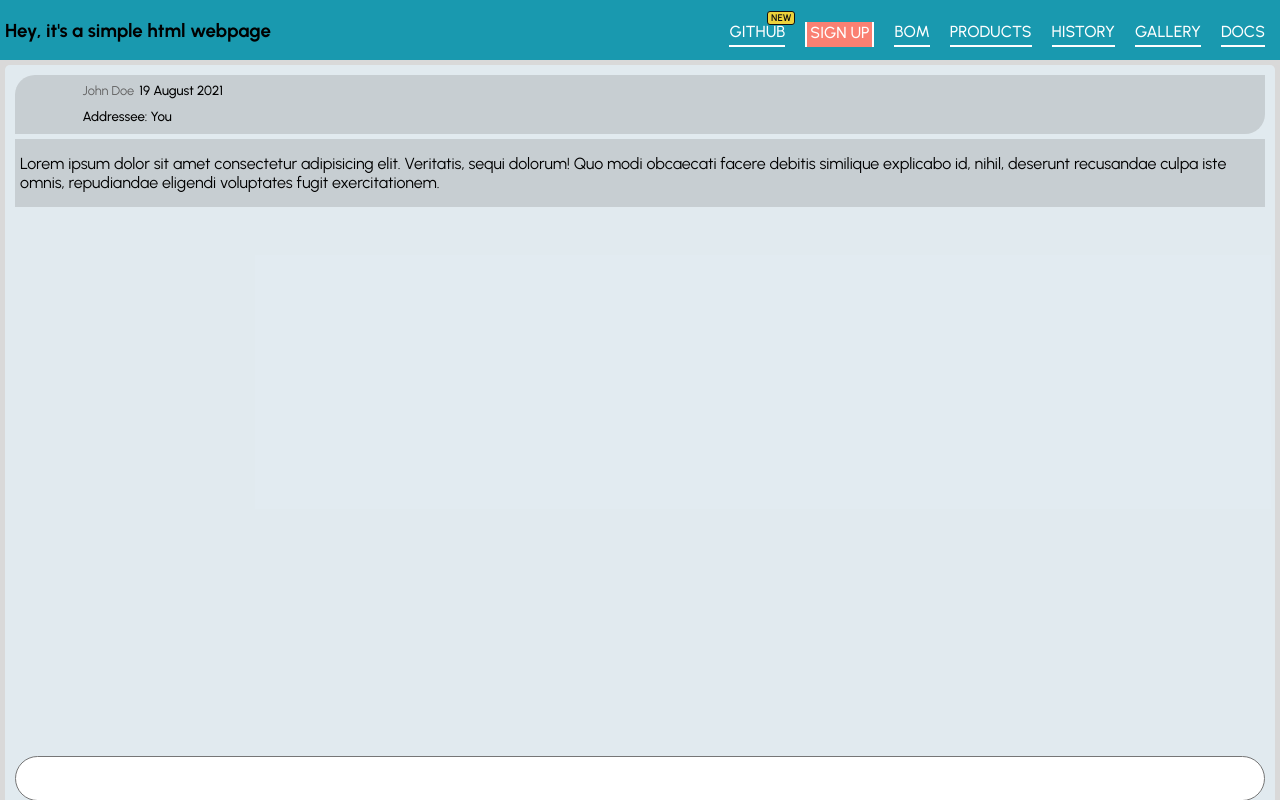
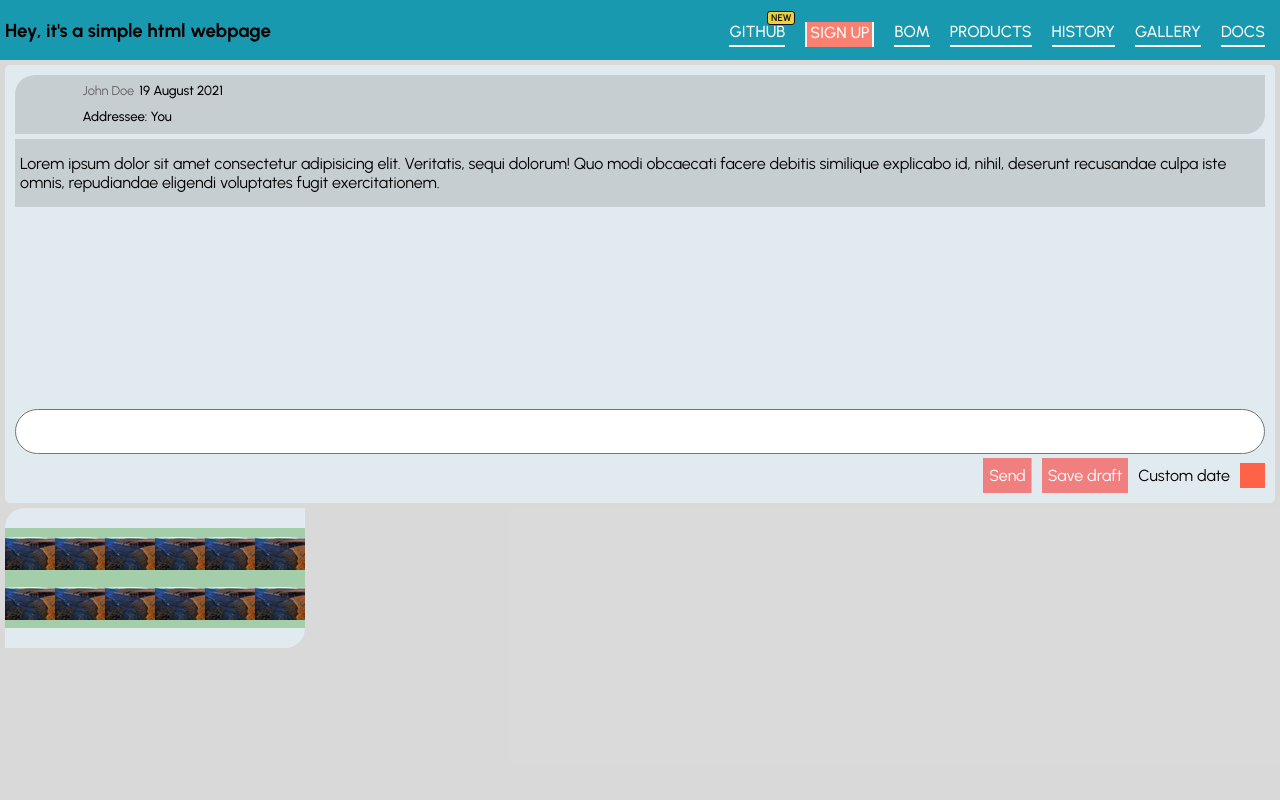
Before and after one commit to bybbsy/Frontend-internship, a Vue app in the folder vue-app/: page / in a window 1280 px wide. Built offline with nearby package versions, Linux system fonts and the light colour scheme.

Commit message:
Added green block

```diff
--- a/vue-app/src/App.vue
+++ b/vue-app/src/App.vue
@@ -306,22 +306,22 @@
       border-radius: 5px;
   } */
 
-  .green-and-pink {
+  /* .green-and-pink {
       display: flex;
       flex: 0 1 auto;
       min-height: 200px;
       height: fit-content;
       height: -moz-fit-content;
-  }
+  } */
 
-  .green-block {
+  /* .green-block {
       display: flex;
       flex-direction: column;
       flex: 0 0 auto;
       margin-right: 5px;
       background: var(--block-color);
       border-radius: 20px 0px 20px 0px;
-  }
+  } */
 
   .pink-block {
       display: flex;
@@ -1362,17 +1362,17 @@
           order: 2;
       } */
 
-      .green-and-pink {
+      /* .green-and-pink {
           flex-flow: row wrap;
-      }
+      } */
 
-      .green-block {
+      /* .green-block {
           flex: 1 0 100%;
           flex-direction: row;
           align-items: center;
           justify-content: space-between;
           margin-bottom: 10px;
-      }
+      } */
 
       .item {
           flex: 0 0 100px;
--- a/vue-app/src/components/Home/GreenBlock.vue
+++ b/vue-app/src/components/Home/GreenBlock.vue
@@ -0,0 +1,52 @@
+<template>
+    <aside class="green-block">
+        <picture class="item">
+            <source srcset="@/assets/img/image-50x50.jpg" media="(max-width: 1280px)">
+            <img src="@/assets/img/image-25x25.jpg" alt="" >
+            <img src="@/assets/img/image-25x25.jpg" alt="" >
+            <img src="@/assets/img/image-25x25.jpg" alt="" >
+            <img src="@/assets/img/image-25x25.jpg" alt="" >
+        </picture>
+        <picture class="item">
+            <source srcset="@/assets/img/image-50x50.jpg" media="(max-width: 1280px)">
+            <img src="@/assets/img/image-25x25.jpg" alt="" >
+            <img src="@/assets/img/image-25x25.jpg" alt="" >
+            <img src="@/assets/img/image-25x25.jpg" alt="" >
+            <img src="@/assets/img/image-25x25.jpg" alt="" >
+        </picture>
+        <picture class="item">
+            <source srcset="@/assets/img/image-50x50.jpg" media="(max-width: 1280px)">
+            <img src="@/assets/img/image-25x25.jpg" alt="" >
+            <img src="@/assets/img/image-25x25.jpg" alt="" >
+            <img src="@/assets/img/image-25x25.jpg" alt="" >
+            <img src="@/assets/img/image-25x25.jpg" alt="" >
+        </picture>
+    </aside>
+</template>
+
+<script>
+export default {
+
+}
+</script>
+
+<style>
+    .green-block {
+      display: flex;
+      flex-direction: column;
+      flex: 0 0 auto;
+      margin-right: 5px;
+      background: var(--block-color);
+      border-radius: 20px 0px 20px 0px;
+  }
+
+  @media screen and (max-width: 1280px) {
+      .green-block {
+          flex: 1 0 100%;
+          flex-direction: row;
+          align-items: center;
+          justify-content: space-between;
+          margin-bottom: 10px;
+      }
+  }
+</style>
--- a/vue-app/src/views/Home.vue
+++ b/vue-app/src/views/Home.vue
@@ -50,6 +50,14 @@
     margin: 5px;
   }
 
+  .green-and-pink {
+      display: flex;
+      flex: 0 1 auto;
+      min-height: 200px;
+      height: fit-content;
+      height: -moz-fit-content;
+  }
+
   @media screen and (max-width: 1280px) {
     .container {
         flex-flow: column nowrap;
@@ -59,5 +67,9 @@
         flex: 1 1 100%;
         order: 2;
     }
+
+    .green-and-pink {
+          flex-flow: row wrap;
+      }
   }
 </style>
```
